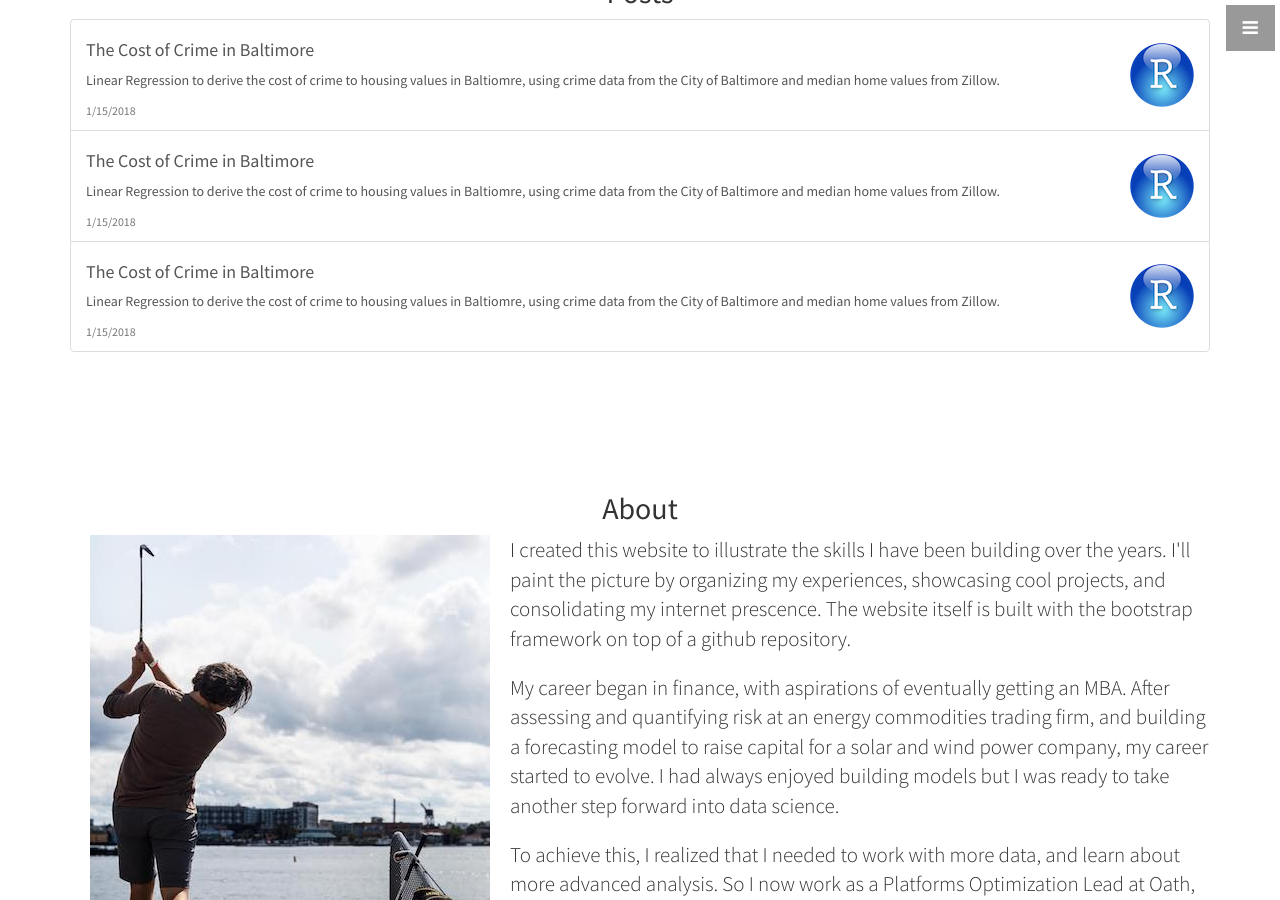
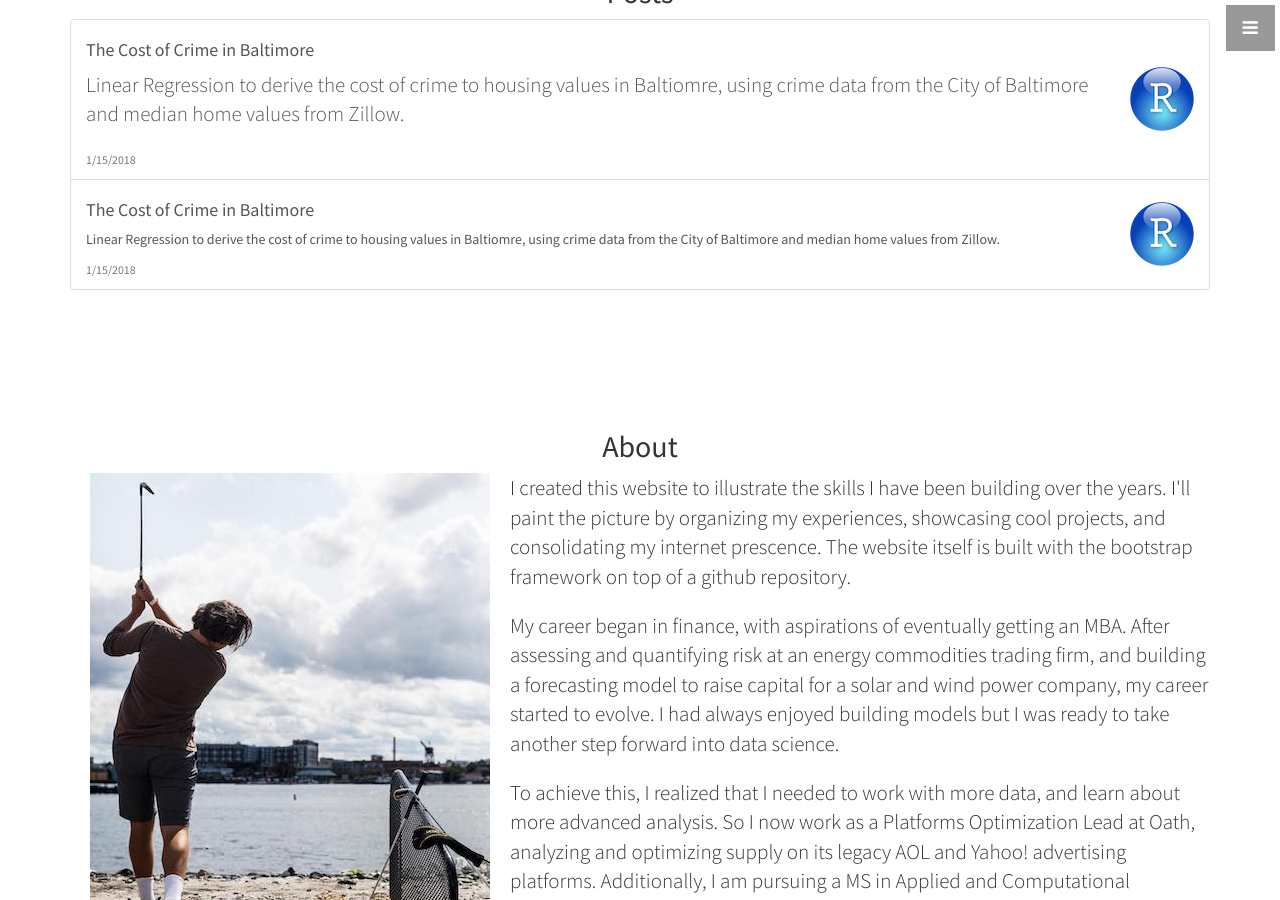
Before and after one commit to healyt22/healyt22.github.io, a Jekyll site: the page built from index.html, in a window 1280 px wide and 900 px high, scrolled down 1194 px. Built offline with Jekyll 4.4.1, drawn with Linux system fonts in a browser that asks for light colours.

Commit message:
working on posts

```diff
--- a/_includes/posts.html
+++ b/_includes/posts.html
@@ -9,22 +9,7 @@
             <div class="d-flex w-100 justify-content-between">
               <h4 class="mb-1">The Cost of Crime in Baltimore</h4>
             </div>
-            <p class="mb-1">Linear Regression to derive the cost of crime to housing values in Baltiomre, using crime data from the City of Baltimore and median home values from Zillow.</p>
-            <small class="text-muted">1/15/2018</small>
-          </div>
-          <div class="media-right media-middle">
-            <img src="img/R.png" class="media-object",>
-          </div>
-        </div>
-      </a>
-
-      <a href="../portfolio/crime.html" class="list-group-item list-group-item-action flex-column align-items-start">
-        <div class="media">
-          <div class="media-body">
-            <div class="d-flex w-100 justify-content-between">
-              <h4 class="mb-1">The Cost of Crime in Baltimore</h4>
-            </div>
-            <p class="mb-1">Linear Regression to derive the cost of crime to housing values in Baltiomre, using crime data from the City of Baltimore and median home values from Zillow.</p>
+            <p class="lead text_left">Linear Regression to derive the cost of crime to housing values in Baltiomre, using crime data from the City of Baltimore and median home values from Zillow.</p>
             <small class="text-muted">1/15/2018</small>
           </div>
           <div class="media-right media-middle">
```
